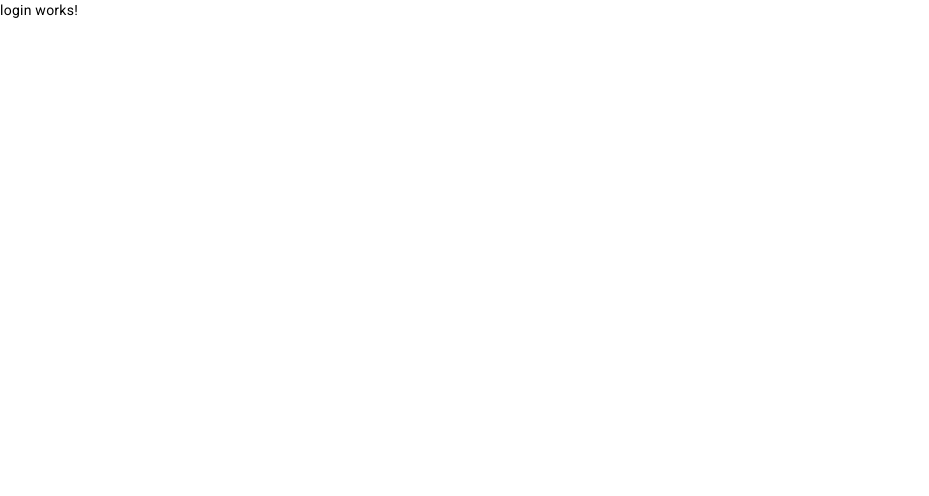
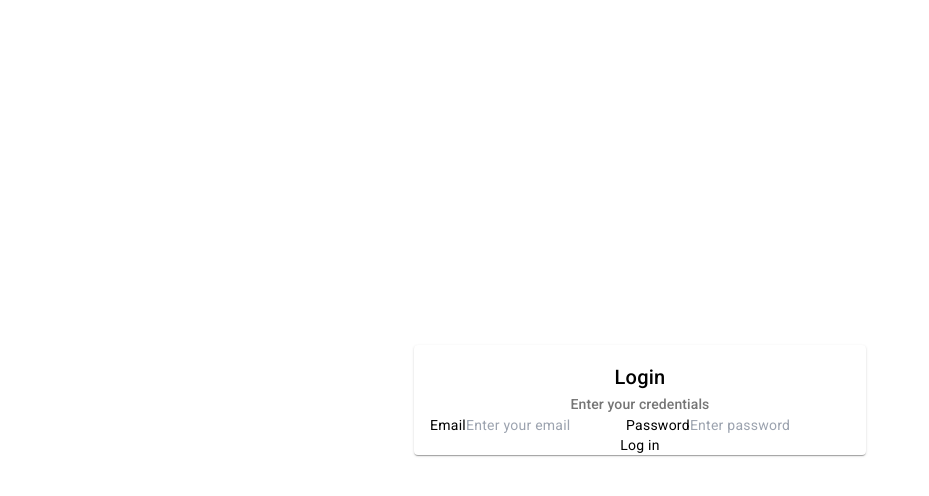
Before and after one commit to aleksa-kuzman/contacts-web-app, an Angular app: page /login in a window 1280 px wide. Shown: the top 496 px of the page, without its empty margins (0-929 px from the left). Built offline with nearby package versions, Linux system fonts and the light colour scheme.

Commit message:
add login component

```diff
--- a/src/login/login/login.component.html
+++ b/src/login/login/login.component.html
@@ -1 +1,20 @@
-<p>login works!</p>
+<div class="w-full flex flex-col items-center h-full justify-center">
+
+<mat-card class="flex flex-col items-center max-w-[500px]">
+    <mat-card-header >
+        <mat-card-title class="text-center">Login</mat-card-title>
+        <mat-card-subtitle>Enter your credentials</mat-card-subtitle>
+    </mat-card-header>
+    <mat-card-content fxLayout="column">
+        <mat-label>Email</mat-label>
+        <input matInput placeholder="Enter your email" type="email" required="true">
+
+        <mat-label>Password</mat-label>
+        <input matInput placeholder="Enter password" type="password" required="true">
+    </mat-card-content>
+
+    <mat-card-footer>
+        <button color="primary" mat-button>Log in</button>
+    </mat-card-footer>
+</mat-card>
+</div>
--- a/src/login/login/login.component.ts
+++ b/src/login/login/login.component.ts
@@ -1,9 +1,13 @@
 import { Component } from '@angular/core';
+import {MatInputModule} from '@angular/material/input';
+import {  MatCardModule } from '@angular/material/card';
 
 @Component({
   selector: 'app-login',
   standalone: true,
-  imports: [],
+  imports: [
+    MatCardModule,
+    MatInputModule],
   templateUrl: './login.component.html',
   styleUrl: './login.component.css'
 })
```
